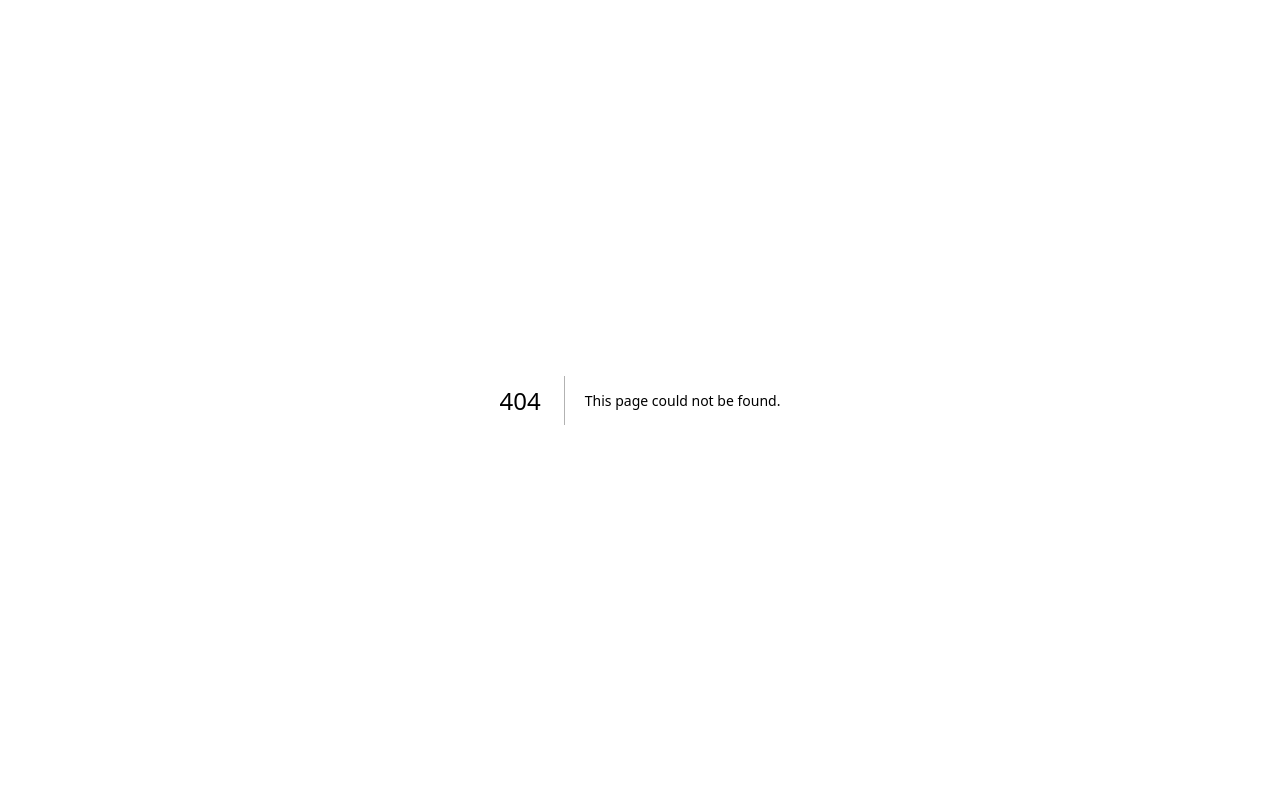
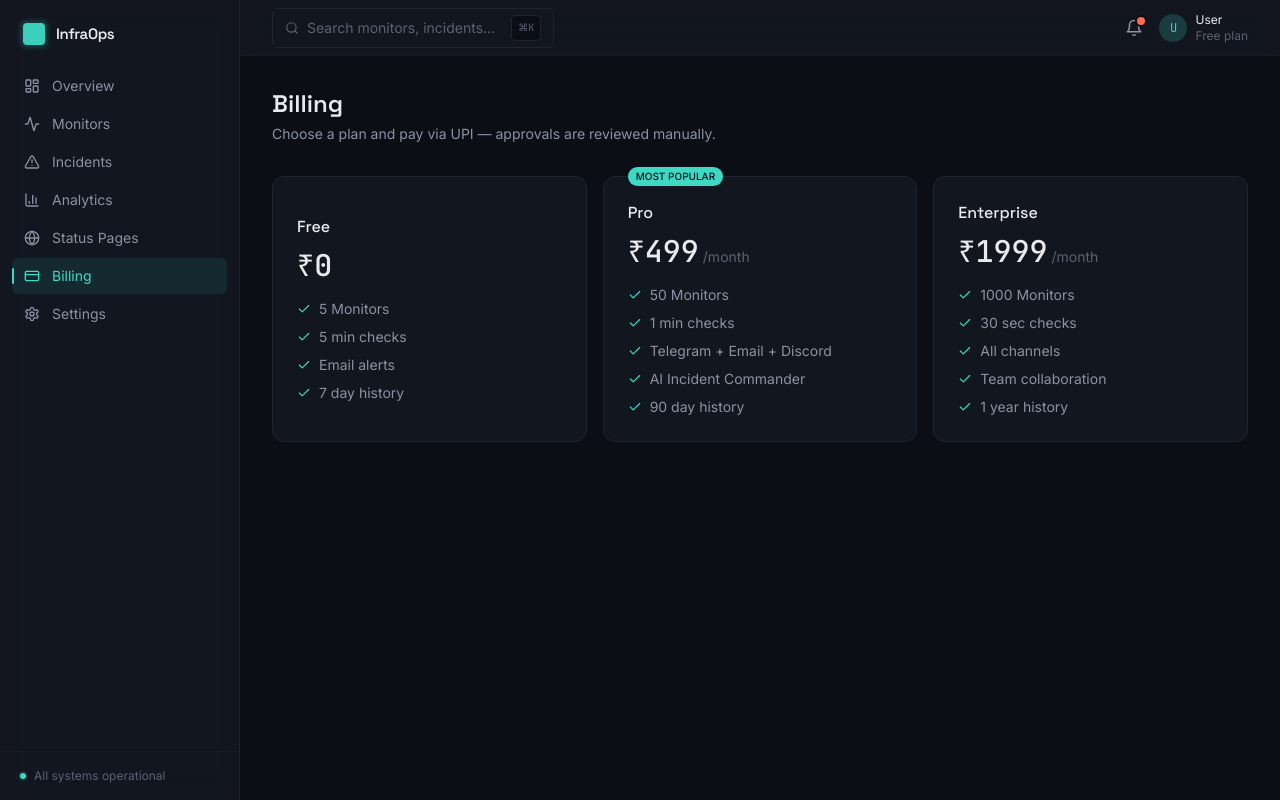
Before and after one commit to gmallikarjunrao23-bit/Monitor, a Next.js app: page /billing in a window 1280 px wide. Before the commit this address had no page. Built offline with nearby package versions, Linux system fonts and the light colour scheme; no server answers.

Commit message:
Create page.tsx

```diff
--- /dev/null
+++ b/src/app/(dashboard)/billing/page.tsx
@@ -0,0 +1,106 @@
+"use client";
+
+import { useState } from "react";
+import { Check, Upload } from "lucide-react";
+
+const PLANS = [
+  { key: "FREE", name: "Free", price: 0, features: ["5 Monitors", "5 min checks", "Email alerts", "7 day history"] },
+  { key: "PRO", name: "Pro", price: 499, features: ["50 Monitors", "1 min checks", "Telegram + Email + Discord", "AI Incident Commander", "90 day history"], highlight: true },
+  { key: "ENTERPRISE", name: "Enterprise", price: 1999, features: ["1000 Monitors", "30 sec checks", "All channels", "Team collaboration", "1 year history"] },
+];
+
+const UPI_ID = "toxic-karthik.sai@fam";
+
+export default function BillingPage() {
+  const [selectedPlan, setSelectedPlan] = useState<string | null>(null);
+  const [screenshot, setScreenshot] = useState<File | null>(null);
+  const [status, setStatus] = useState<"idle" | "uploading" | "done">("idle");
+
+  async function handleUpload() {
+    if (!selectedPlan || !screenshot) return;
+    setStatus("uploading");
+
+    const formData = new FormData();
+    formData.append("plan", selectedPlan);
+    formData.append("screenshot", screenshot);
+
+    const res = await fetch("/api/billing/upload", { method: "POST", body: formData });
+    setStatus(res.ok ? "done" : "idle");
+  }
+
+  return (
+    <div className="p-8">
+      <h1 className="font-display text-2xl font-semibold text-text-primary">Billing</h1>
+      <p className="mt-1 text-sm text-text-secondary">Choose a plan and pay via UPI — approvals are reviewed manually.</p>
+
+      <div className="mt-8 grid grid-cols-3 gap-4">
+        {PLANS.map((plan) => (
+          <button
+            key={plan.key}
+            onClick={() => plan.price > 0 && setSelectedPlan(plan.key)}
+            className={`rounded-card border p-6 text-left transition-all ${
+              selectedPlan === plan.key ? "border-signal bg-signal/5" : "border-border bg-surface hover:border-border-subtle hover:bg-surface-hover"
+            } ${plan.highlight ? "relative" : ""}`}
+          >
+            {plan.highlight && (
+              <span className="absolute -top-2.5 left-6 rounded-full bg-signal px-2 py-0.5 text-[10px] font-medium text-bg">
+                MOST POPULAR
+              </span>
+            )}
+            <h3 className="font-display text-base font-medium text-text-primary">{plan.name}</h3>
+            <div className="mt-2 flex items-baseline gap-1">
+              <span className="font-mono text-3xl font-medium text-text-primary mono-tabular">₹{plan.price}</span>
+              {plan.price > 0 && <span className="text-sm text-text-muted">/month</span>}
+            </div>
+            <ul className="mt-4 space-y-2">
+              {plan.features.map((f) => (
+                <li key={f} className="flex items-center gap-2 text-sm text-text-secondary">
+                  <Check size={14} className="shrink-0 text-signal" />
+                  {f}
+                </li>
+              ))}
+            </ul>
+          </button>
+        ))}
+      </div>
+
+      {selectedPlan && status !== "done" && (
+        <div className="mt-8 max-w-md rounded-card border border-border bg-surface p-6">
+          <h3 className="font-display text-base font-medium text-text-primary">
+            Pay for {PLANS.find((p) => p.key === selectedPlan)?.name}
+          </h3>
+          <p className="mt-1 text-sm text-text-secondary">
+            Send ₹{PLANS.find((p) => p.key === selectedPlan)?.price} via UPI, then upload your payment screenshot.
+          </p>
+
+          <div className="mt-4 rounded-md border border-border-subtle bg-bg p-4 text-center">
+            <p className="font-mono text-sm text-signal">{UPI_ID}</p>
+          </div>
+
+          <label className="mt-4 flex cursor-pointer flex-col items-center gap-2 rounded-md border border-dashed border-border py-6 text-center transition-colors hover:border-signal">
+            <Upload size={20} className="text-text-muted" />
+            <span className="text-sm text-text-secondary">
+              {screenshot ? screenshot.name : "Upload payment screenshot"}
+            </span>
+            <input type="file" accept="image/*" className="hidden" onChange={(e) => setScreenshot(e.target.files?.[0] ?? null)} />
+          </label>
+
+          <button
+            onClick={handleUpload}
+            disabled={!screenshot || status === "uploading"}
+            className="mt-4 w-full rounded-md bg-signal py-2.5 text-sm font-medium text-bg hover:opacity-90 disabled:opacity-50"
+          >
+            {status === "uploading" ? "Uploading..." : "Submit for approval"}
+          </button>
+        </div>
+      )}
+
+      {status === "done" && (
+        <div className="mt-8 max-w-md rounded-card border border-degraded/30 bg-degraded/5 p-6 text-center">
+          <p className="font-medium text-degraded">Payment submitted</p>
+          <p className="mt-1 text-sm text-text-secondary">Under review — your plan updates automatically once approved.</p>
+        </div>
+      )}
+    </div>
+  );
+      }
```
